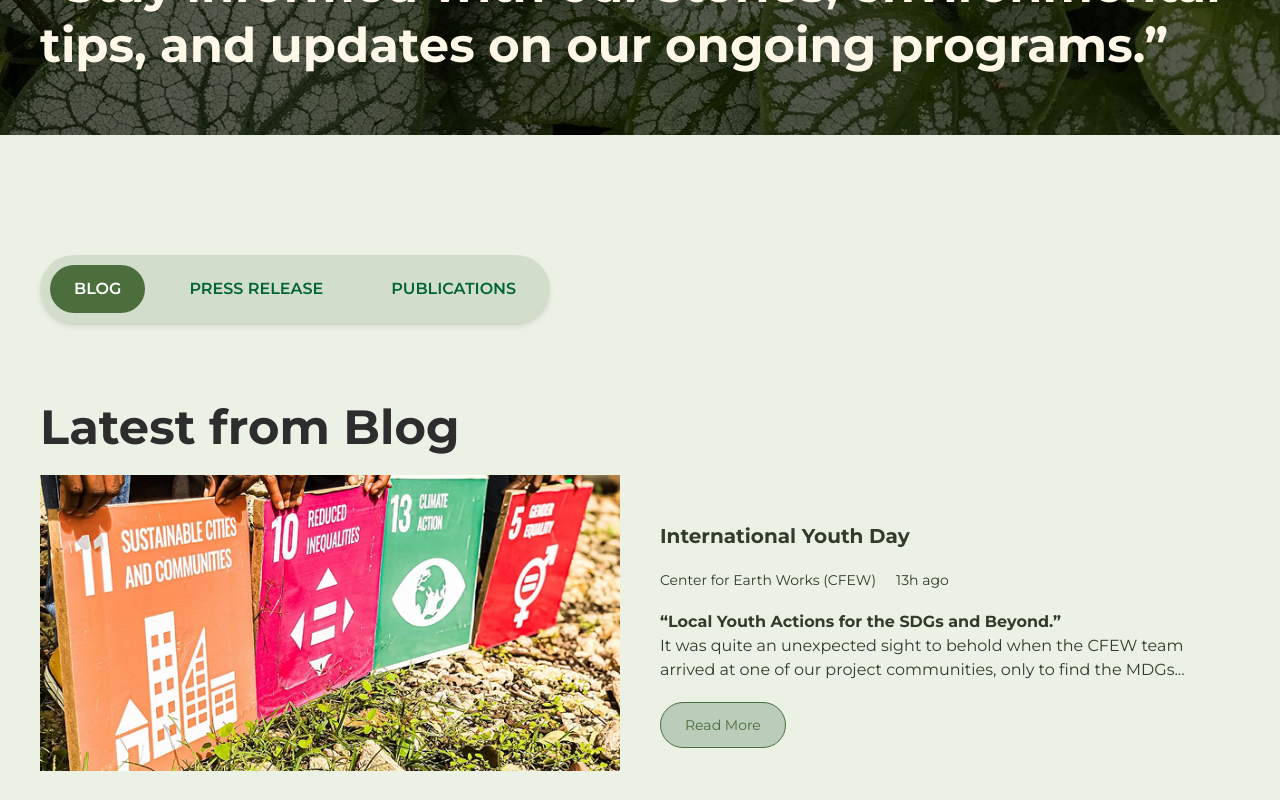
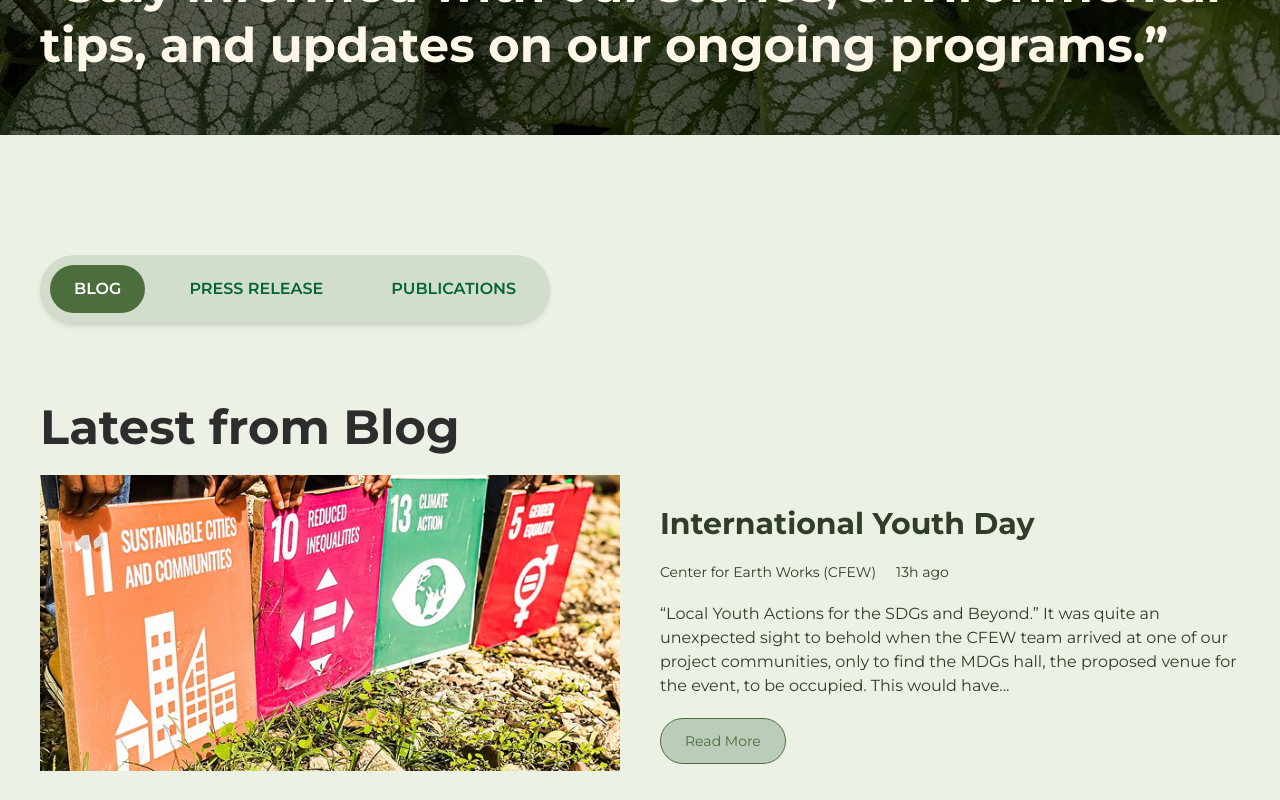
Before and after one commit to Akintayo74/CFEW-website-dian, a React (Vite) app: page /resources in a window 1280 px wide. Shown: the part 660-1460 px from the top of the page. Built offline with nearby package versions, Linux system fonts and the light colour scheme.

Commit message:
Style 'ResourcesBlog' component and style Resources page spacing

```diff
--- a/src/components/ResourcesBlog/ResourcesBlog.jsx
+++ b/src/components/ResourcesBlog/ResourcesBlog.jsx
@@ -1,49 +1,29 @@
 import React from 'react';
 import Container from '../Container';
 import SectionHeader from '../SectionHeader';
-import Button from '../Button';
 import Section from '../Section';
 import BlogCard from '../BlogCard/BlogCard';
+import LatestCards from '../LatestCards/LatestCards';
 
 function ResourcesBlog() {
   return (
     <div>
-      <Container>
-        <SectionHeader align='text-left'>
-          Latest from Blog
-        </SectionHeader>
+      <Section spacing='noneTight'>
+        <Container>
+          <SectionHeader align='text-left'>
+            Latest from Blog
+          </SectionHeader>
 
-        <div className='grid grid-cols-1 md:grid-cols-2 md:gap-10 md:items-center text-left text-cfew-primary-900 mb-16 md:mb-30'>
-          <div className='w-full'>
-            <img src='/blog-card-2.png' className='w-full h-auto md:h-75 lg:h-auto object-cover'/>
-          </div>
+          <LatestCards
+            imageSrc='/blog-card-2.png'
+            title='International Youth Day'
+            publisher='Center for Earth Works (CFEW)'
+            dateSent='13h ago'
+            textExcerpt='“Local Youth Actions for the SDGs and Beyond.” It was quite an unexpected sight to behold when the CFEW team arrived at one of our project communities, only to find the MDGs hall, the proposed venue for the event, to be occupied. This would have...'
+          />
 
-          <div className='flex flex-col gap-5'>
-            <h6 className='font-bold text-xl mt-6'>
-              International Youth Day
-            </h6>
-
-            <div className='flex gap-5 items-center text-sm'>
-              <p>
-                Center for Earth Works (CFEW)
-              </p>
-              <p>
-                13h ago
-              </p>
-            </div>
-
-            <p>
-              <b>“Local Youth Actions for the SDGs and Beyond.”</b> <br/>
-              It was quite an unexpected sight to behold when the CFEW team arrived at one of our project communities, only to find the MDGs...
-            </p>
-
-            <Button className='bg-cfew-primary-100'>
-              Read More
-            </Button>
-          </div>
-        </div>
-
-      </Container>
+        </Container>
+      </Section>
 
 
       <Section background='pink'>
@@ -110,9 +90,6 @@ function ResourcesBlog() {
             />
           </div>
 
-          <Button className='bg-[#E4E3CE] lg:mt-20'>
-            Load More
-          </Button>
         </Container>
       </Section>
     </div>
--- a/src/components/ResourcesPressRelease/ResourcesPressRelease.jsx
+++ b/src/components/ResourcesPressRelease/ResourcesPressRelease.jsx
@@ -3,10 +3,11 @@ import Container from '../Container';
 import SectionHeader from '../SectionHeader';
 import Button from '../Button';
 import LatestCards from '../LatestCards/LatestCards';
+import Section from '../Section';
 
 function ResourcesPressRelease() {
   return (
-    <div>
+    <Section spacing='noneTight'>
       <Container>
         <SectionHeader align='text-left'>
           Recent Press Release
@@ -20,7 +21,7 @@ function ResourcesPressRelease() {
           textExcerpt='The Global Alliance for Incinerator Alternatives (GAIA) has pushed for a limit in the production of plastic products because it has become a threat to public health and environmental pollution.'
         />
       </Container>
-    </div>
+    </Section>
   );
 }
 
--- a/src/components/ResourcesPublications/ResourcesPublications.jsx
+++ b/src/components/ResourcesPublications/ResourcesPublications.jsx
@@ -3,10 +3,11 @@ import Container from '../Container';
 import SectionHeader from '../SectionHeader';
 import Button from '../Button';
 import LatestCards from '../LatestCards/LatestCards';
+import Section from '../Section';
 
 function ResourcesPublications() {
   return (
-    <div>
+    <Section spacing='noneTight'>
       <Container>
         <SectionHeader align='text-left'>
           Publications
@@ -21,7 +22,7 @@ function ResourcesPublications() {
         />
 
       </Container>
-    </div>
+    </Section>
   );
 }
 
--- a/src/components/ResourcesRouter/ResourcesRouter.jsx
+++ b/src/components/ResourcesRouter/ResourcesRouter.jsx
@@ -36,9 +36,10 @@ function ResourcesRouter() {
   }
 
   return (
-    <Section spacing='tight'>
+    // <Section spacing='tight'>
+    <div>
 
-      <div className='mb-12 lg:mb-20'>
+      <Section spacing='defaultTight'>
         <Container>
           <BreadCrumbs
             tabs={tabs}
@@ -46,14 +47,16 @@ function ResourcesRouter() {
             onTabChange={handleTabChange}
           />
         </Container>
-      </div>
+      </Section>
 
 
       <div>
         {renderContent()}
       </div>
 
-    </Section>
+    </div>
+
+    // </Section>
 
 
   );
--- a/src/components/Section/Section.jsx
+++ b/src/components/Section/Section.jsx
@@ -8,6 +8,8 @@ function Section({
     none: "p-0",
     tight: "pt-16 pb-12 lg:pt-30",
     tightNone: 'pt-16 lg:pt-30',
+    noneTight: 'pt-0 pb-16 lg:pb-30',
+    defaultTight: 'pt-16 pb-20 lg:pt-30',
     default: "py-16 lg:py-20",
     defaultLoose: "py-16 lg:py-30",
     loose: "pt-16 pb-32 lg:pt-30 lg:pb-60",
@@ -17,7 +19,6 @@ function Section({
 
   const bgClasses = {
     pink: "bg-cfew-interface",
-    // gray: "bg-gray-50",
     primary: "bg-cfew-primary-50",
   };
 
```
